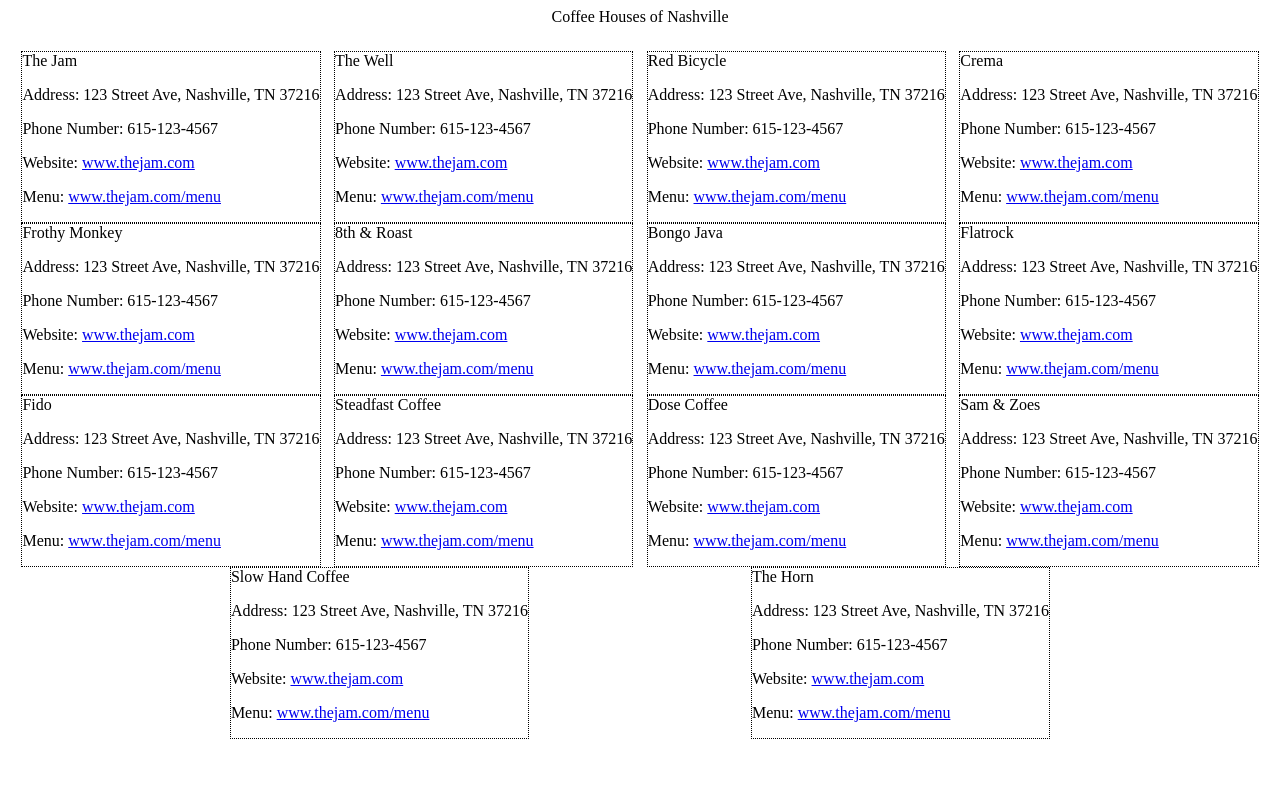
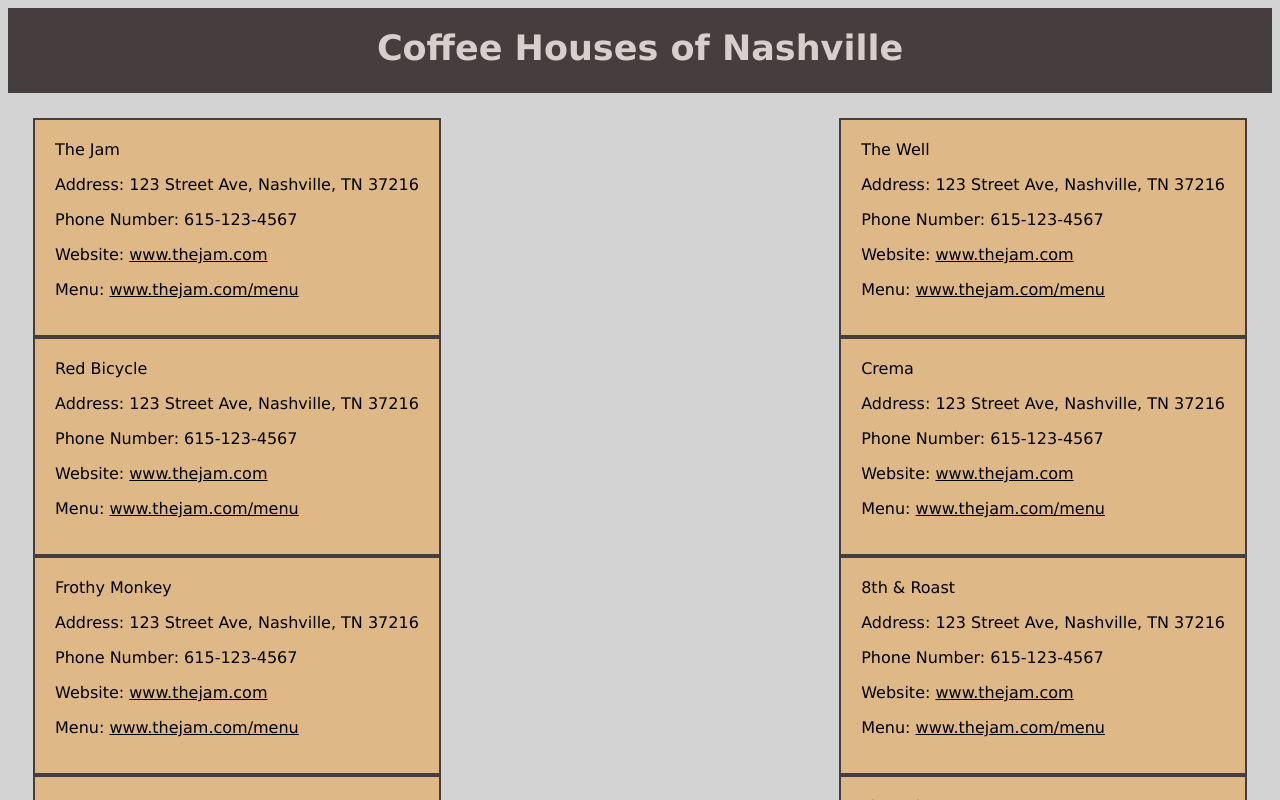
Before and after one commit to colbyryan/coffee-house, a plain HTML site: page index.html in a window 1280 px wide. Shown: the top 800 px of the page. Drawn offline with Linux system fonts and the light colour scheme.

Commit message:
added styling to finish page

```diff
--- a/Styles/main.css
+++ b/Styles/main.css
@@ -1,16 +1,30 @@
+body {
+  background: lightgray;
+  font-family: Verdana, Geneva, Tahoma, sans-serif;
+}
 .pageHeader {
   display: flex;
   justify-content: center;
+  color: rgb(216, 206, 206);
   padding-bottom: 25px;
+  padding-top: 20px;
+  background: rgb(70, 62, 62);
+  font-weight: bolder;
+  font-size: 35px;
 }
 .list {
+  margin: 25px;
   display: flex;
   flex-wrap: wrap;
-  justify-content: space-evenly;
+  justify-content: space-between;
 }
 .shop {
-  border-style: dotted;
-  border-width: 1px;
+  padding: 20px;
+  border: solid 2px rgb(70, 62, 62);
   height: auto;
   min-width: 200px;
+  background: burlywood;
 }
+.shop a {
+  color: black;
+}
--- a/index.html
+++ b/index.html
@@ -11,16 +11,20 @@
     <header class="pageHeader">Coffee Houses of Nashville</header>
 
     <section class="list">
-      <article class="shop">The Jam
-       <div>
-         <p>Address: 123 Street Ave, Nashville, TN 37216</p>
-         <p>Phone Number: 615-123-4567</p>
-         <p>Website: <a href="www.thejam.com">www.thejam.com</a></p>
-         <p>Menu: <a href="www.thejam.com/menu">www.thejam.com/menu</a></p>
-       </div>
+      <article class="shop">
+        The Jam
+        <div>
+          <p>Address: 123 Street Ave, Nashville, TN 37216</p>
+          <p>Phone Number: 615-123-4567</p>
+          <p>
+            Website: <a href="www.thejam.com" target="blank">www.thejam.com</a>
+          </p>
+          <p>Menu: <a href="www.thejam.com/menu">www.thejam.com/menu</a></p>
+        </div>
       </article>
 
-      <article class="shop">The Well
+      <article class="shop">
+        The Well
         <div>
           <p>Address: 123 Street Ave, Nashville, TN 37216</p>
           <p>Phone Number: 615-123-4567</p>
@@ -28,7 +32,8 @@
           <p>Menu: <a href="www.thejam.com/menu">www.thejam.com/menu</a></p>
         </div>
       </article>
-      <article class="shop">Red Bicycle
+      <article class="shop">
+        Red Bicycle
         <div>
           <p>Address: 123 Street Ave, Nashville, TN 37216</p>
           <p>Phone Number: 615-123-4567</p>
@@ -36,7 +41,8 @@
           <p>Menu: <a href="www.thejam.com/menu">www.thejam.com/menu</a></p>
         </div>
       </article>
-      <article class="shop">Crema
+      <article class="shop">
+        Crema
         <div>
           <p>Address: 123 Street Ave, Nashville, TN 37216</p>
           <p>Phone Number: 615-123-4567</p>
@@ -44,7 +50,8 @@
           <p>Menu: <a href="www.thejam.com/menu">www.thejam.com/menu</a></p>
         </div>
       </article>
-      <article class="shop">Frothy Monkey
+      <article class="shop">
+        Frothy Monkey
         <div>
           <p>Address: 123 Street Ave, Nashville, TN 37216</p>
           <p>Phone Number: 615-123-4567</p>
@@ -52,7 +59,8 @@
           <p>Menu: <a href="www.thejam.com/menu">www.thejam.com/menu</a></p>
         </div>
       </article>
-      <article class="shop">8th &amp; Roast
+      <article class="shop">
+        8th &amp; Roast
         <div>
           <p>Address: 123 Street Ave, Nashville, TN 37216</p>
           <p>Phone Number: 615-123-4567</p>
@@ -60,7 +68,8 @@
           <p>Menu: <a href="www.thejam.com/menu">www.thejam.com/menu</a></p>
         </div>
       </article>
-      <article class="shop">Bongo Java
+      <article class="shop">
+        Bongo Java
         <div>
           <p>Address: 123 Street Ave, Nashville, TN 37216</p>
           <p>Phone Number: 615-123-4567</p>
@@ -68,7 +77,8 @@
           <p>Menu: <a href="www.thejam.com/menu">www.thejam.com/menu</a></p>
         </div>
       </article>
-      <article class="shop">Flatrock
+      <article class="shop">
+        Flatrock
         <div>
           <p>Address: 123 Street Ave, Nashville, TN 37216</p>
           <p>Phone Number: 615-123-4567</p>
@@ -76,7 +86,8 @@
           <p>Menu: <a href="www.thejam.com/menu">www.thejam.com/menu</a></p>
         </div>
       </article>
-      <article class="shop">Fido
+      <article class="shop">
+        Fido
         <div>
           <p>Address: 123 Street Ave, Nashville, TN 37216</p>
           <p>Phone Number: 615-123-4567</p>
@@ -84,7 +95,8 @@
           <p>Menu: <a href="www.thejam.com/menu">www.thejam.com/menu</a></p>
         </div>
       </article>
-      <article class="shop">Steadfast Coffee
+      <article class="shop">
+        Steadfast Coffee
         <div>
           <p>Address: 123 Street Ave, Nashville, TN 37216</p>
           <p>Phone Number: 615-123-4567</p>
@@ -92,7 +104,8 @@
           <p>Menu: <a href="www.thejam.com/menu">www.thejam.com/menu</a></p>
         </div>
       </article>
-      <article class="shop">Dose Coffee
+      <article class="shop">
+        Dose Coffee
         <div>
           <p>Address: 123 Street Ave, Nashville, TN 37216</p>
           <p>Phone Number: 615-123-4567</p>
@@ -100,7 +113,8 @@
           <p>Menu: <a href="www.thejam.com/menu">www.thejam.com/menu</a></p>
         </div>
       </article>
-      <article class="shop">Sam &amp; Zoes
+      <article class="shop">
+        Sam &amp; Zoes
         <div>
           <p>Address: 123 Street Ave, Nashville, TN 37216</p>
           <p>Phone Number: 615-123-4567</p>
@@ -108,7 +122,8 @@
           <p>Menu: <a href="www.thejam.com/menu">www.thejam.com/menu</a></p>
         </div>
       </article>
-      <article class="shop">Slow Hand Coffee
+      <article class="shop">
+        Slow Hand Coffee
         <div>
           <p>Address: 123 Street Ave, Nashville, TN 37216</p>
           <p>Phone Number: 615-123-4567</p>
@@ -116,7 +131,8 @@
           <p>Menu: <a href="www.thejam.com/menu">www.thejam.com/menu</a></p>
         </div>
       </article>
-      <article class="shop">The Horn
+      <article class="shop">
+        The Horn
         <div>
           <p>Address: 123 Street Ave, Nashville, TN 37216</p>
           <p>Phone Number: 615-123-4567</p>
```
